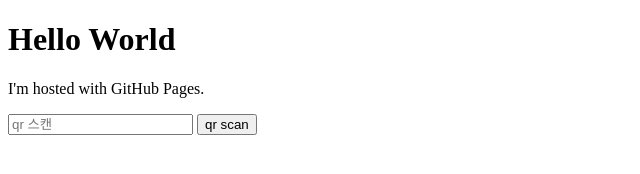
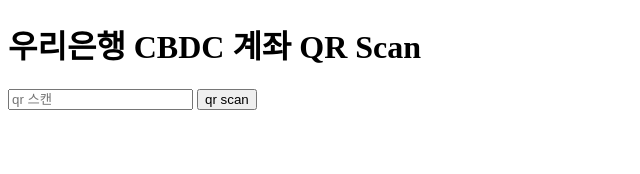
Before and after one commit to j3849/j3849.github.io, a plain HTML site: page index.html in a window 1280 px wide. Shown: the whole page, without its empty margins (0-640 px from the left). Drawn offline with Linux system fonts and the light colour scheme.

Commit message:
no message

```diff
--- a/index.html
+++ b/index.html
@@ -1,8 +1,7 @@
 <!DOCTYPE html>
 <html>
 <body>
-<h1>Hello World</h1>
-<p>I'm hosted with GitHub Pages.</p>
+<h1>우리은행 CBDC 계좌 QR Scan </h1>
 </body>
 </html>
 
```
